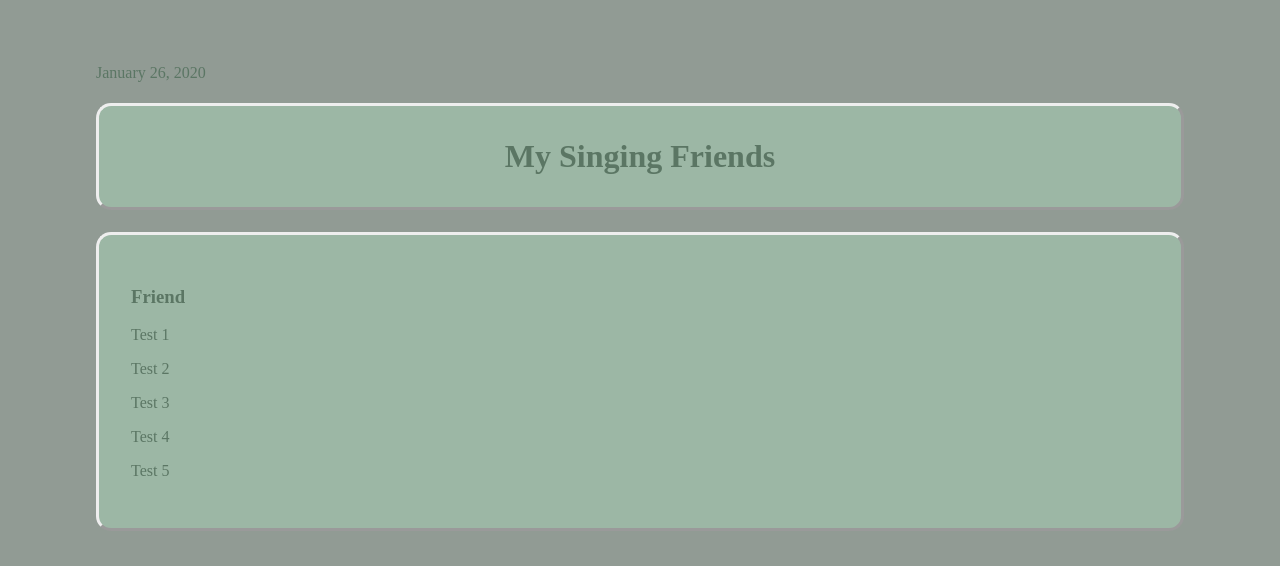
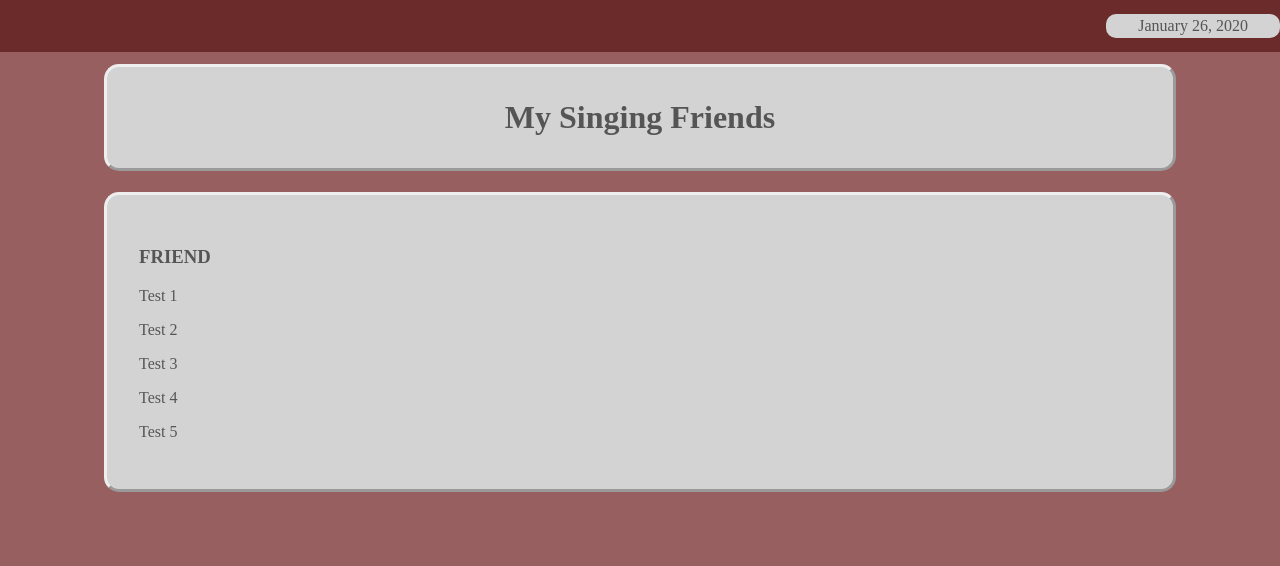
Before and after one commit to Bryantellius/99-Lines-of-Code, a plain HTML site: page index.html in a window 1280 px wide. Drawn offline with Linux system fonts and the light colour scheme.

Commit message:
updated color scheme, div placements

```diff
--- a/style.css
+++ b/style.css
@@ -1,15 +1,49 @@
 body {
-    background-color: #919B94;
+    background-color: #975F5F;
+
+}
+
+.header {
+    background-color: #6b2b2b;
+    padding: 0;
+    height: 52px;
+    width: 100%;
+    position: fixed;
+    top: 0;
+    left: 0;
+}
+/* test */
+.test {
+    height: 1000px;
+}
+
+#date {
+    text-align: right;
+    position: absolute;
+    top: 13.8px;
+    right: 0px;
+    padding: .2em 2em .2em 2em;
+    width: fit-content;
+    background-color: lightgrey;
+    border-radius: 10px;
+    margin: 0;
+}
+
+.main {
     margin: 4em 6em 2em 6em;
 }
 
-h1, h3, p {
-    color: #5B7664;
+h1, h3, p, #date {
+    color: rgb(85,85,85);
+}
+
+h3 {
+    text-transform: uppercase;
 }
 
 h1 {
     text-align: center;
-    background-color: #9CB7A5;
+    background-color: lightgrey;
     border-radius: 15px;
     padding: 1em 0 1em 0;
     border-style: outset;
@@ -17,7 +51,7 @@ h1 {
 
 .friend {
     padding: 2em;
-    background-color: #9CB7A5;
+    background-color: lightgrey;
     border-radius: 15px;
     border-style: outset;
 }
```
